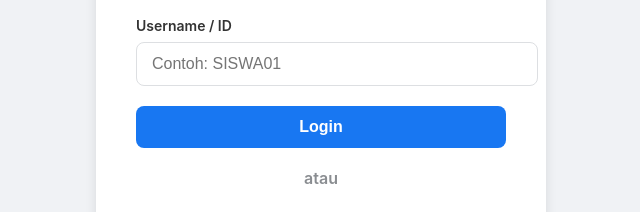
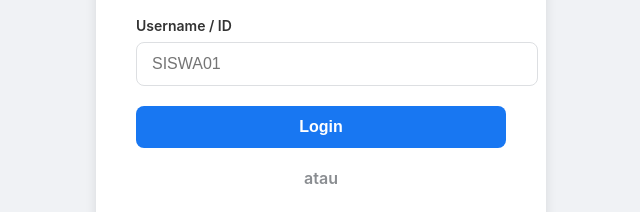
Before and after one commit to dilanputraherlambang/TestingProject, a plain HTML site: page index.html in a window 1280 px wide. Shown: the part 333-545 px from the top of the page, 319-959 px from the left. Drawn offline with Linux system fonts and the light colour scheme.

Commit message:
Update index.html

```diff
--- a/index.html
+++ b/index.html
@@ -15,7 +15,7 @@
             <form id="loginForm">
                 <div class="input-group">
                     <label for="username">Username / ID</label>
-                    <input type="text" id="username" name="username" placeholder="Contoh: SISWA01" required>
+                    <input type="text" id="username" name="username" placeholder="SISWA01" required>
                 </div>
                 <button type="submit">Login</button>
             </form>
```
